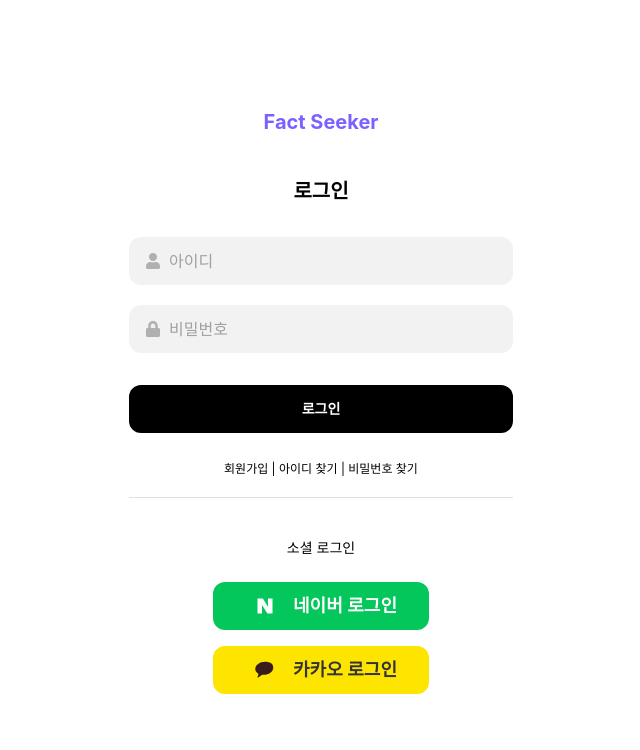
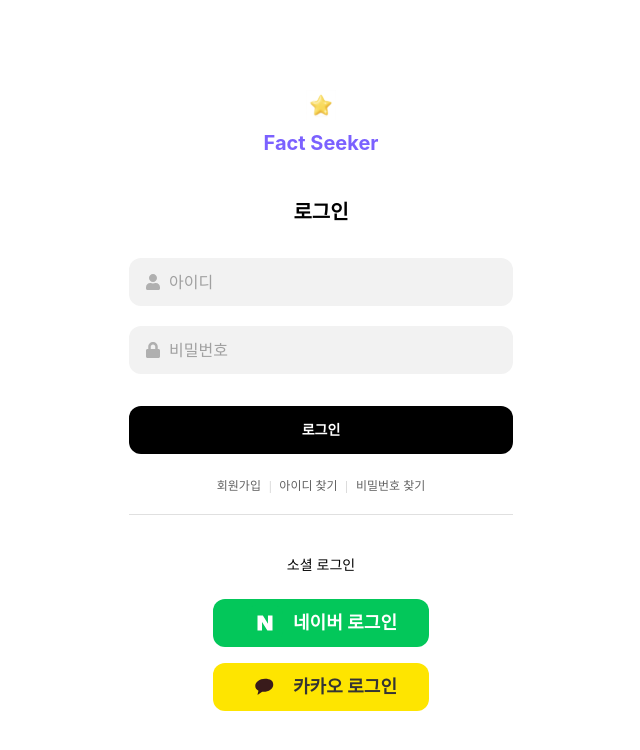
Before and after one commit to Hanium-FactSeeker/factseeker-frontend, a Next.js app: page /login in a window 1280 px wide. Shown: the top 750 px of the page, without its empty margins (319-959 px from the left). Built offline with nearby package versions, Linux system fonts and the light colour scheme.

Commit message:
Feat: [#1] 로그인 페이지의 별 추가

```diff
--- a/src/app/login/page.tsx
+++ b/src/app/login/page.tsx
@@ -3,12 +3,16 @@ import TextInput from "../../components/ui/button/TextInput"
 import { NaverLoginButton } from "../../components/ui/button/NaverLoginButton";
 import { KakaoLoginButton } from "../../components/ui/button/KakaoLoginButton";
 import { FaUser, FaLock } from "react-icons/fa";
+import Logo from "../../assets/Logo";
 
 export default function LoginPage() {
   return (
     <div className="flex items-center justify-center min-h-screen bg-white">
       <div className="flex flex-col items-center gap-6">
         <div className="flex flex-col items-center gap-2">
+        <div>
+            <Logo width={30} height={30} className="mb-0" />
+        </div>
           <span className="text-[20px] font-bold text-[#7B61FF]">Fact Seeker</span>
         </div>
 
@@ -24,8 +28,12 @@ export default function LoginPage() {
         </button>
 
 
-        <div className="text-xs text-black mt-1">
-          회원가입 | 아이디 찾기 | 비밀번호 찾기
+        <div className="flex items-center justify-center text-xs text-[#626262] font-[Pretendard] gap-2">
+            <span className="cursor-pointer">회원가입</span>
+            <span className="text-[#C4C4C4]">|</span>
+            <span className="cursor-pointer">아이디 찾기</span>
+            <span className="text-[#C4C4C4]">|</span>
+            <span className="cursor-pointer">비밀번호 찾기</span>
         </div>
 
         <div className="w-96 h-[1px] bg-[#E0E0E0] mt-[-4px]" />
--- a/src/assets/Logo.tsx
+++ b/src/assets/Logo.tsx
@@ -7,10 +7,13 @@ interface LogoProps {
   className?: string;
 }
 
-const Logo = ({ className = '' }: LogoProps) => {
+const Logo = ({ width = 40, height = 40, className = '' }: LogoProps) => {
   return (
     <div className="flex flex-col items-center">
-      <FrontStar className={`${className}`} />
+      <FrontStar
+        width={width}
+        height={height}
+        className={`${className}`} />
     </div>
   );
 };
```
